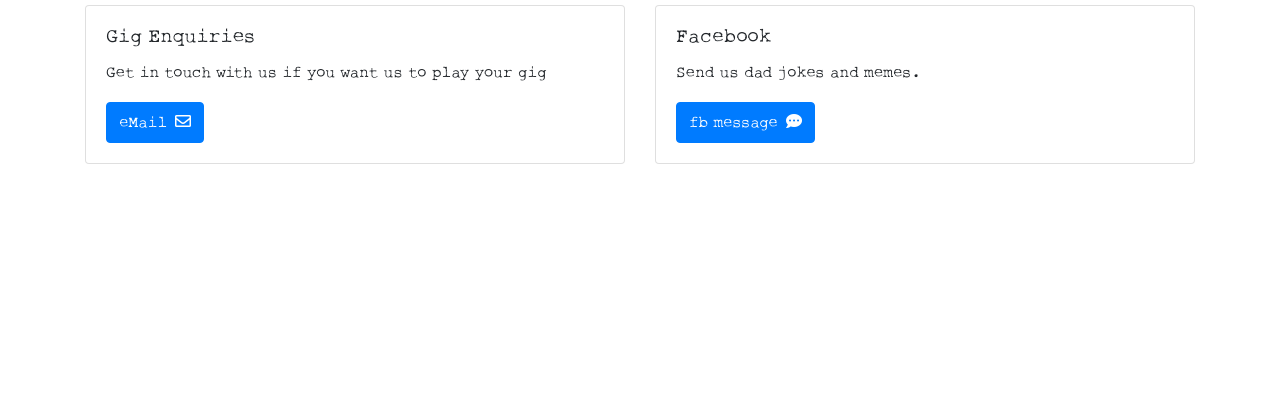
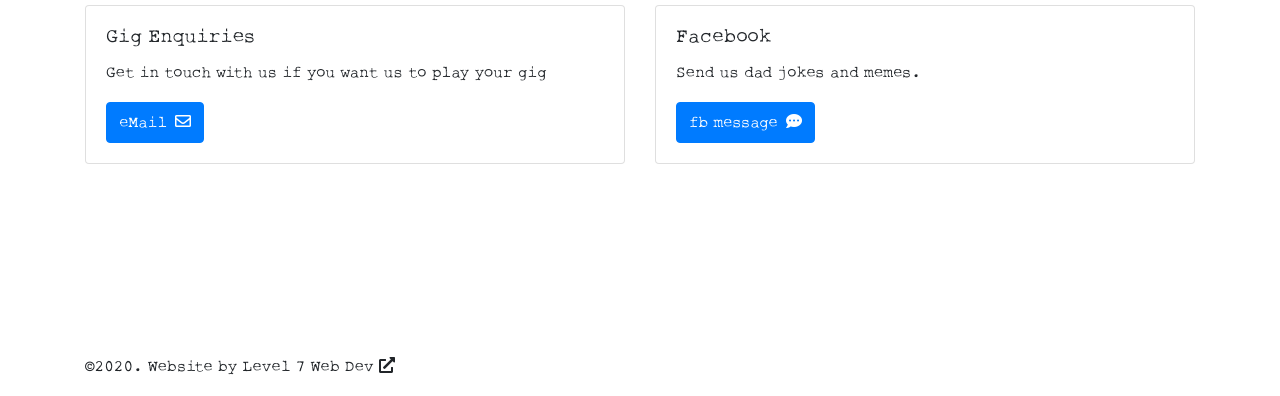
Before and after one commit to level7webdev/local-mad-man, a plain HTML site: page index.html in a window 1280 px wide. Shown: the part 4453-4849 px from the top of the page. Before the commit the page ends 4617 px from the top, so only its background shows below. Drawn offline with nearby package versions, Linux system fonts and the light colour scheme.

Commit message:
Includes footer

```diff
--- a/index.html
+++ b/index.html
@@ -403,6 +403,16 @@
         </div>
       </div>
     </section>
+    <footer class="container">
+      <div class="row">
+        <div class="col">
+          <p>
+            &copy;2020. Website by Level 7 Web Dev
+            <i class="fas fa-external-link-alt"></i>
+          </p>
+        </div>
+      </div>
+    </footer>
   </body>
   <script src="/scripts/navBar.js"></script>
 </html>
--- a/styles/style.css
+++ b/styles/style.css
@@ -150,3 +150,7 @@ main img {
   content: "\f4ad";
   margin-left: 0.5em;
 }
+
+footer {
+  margin-top: 12rem;
+}
```
